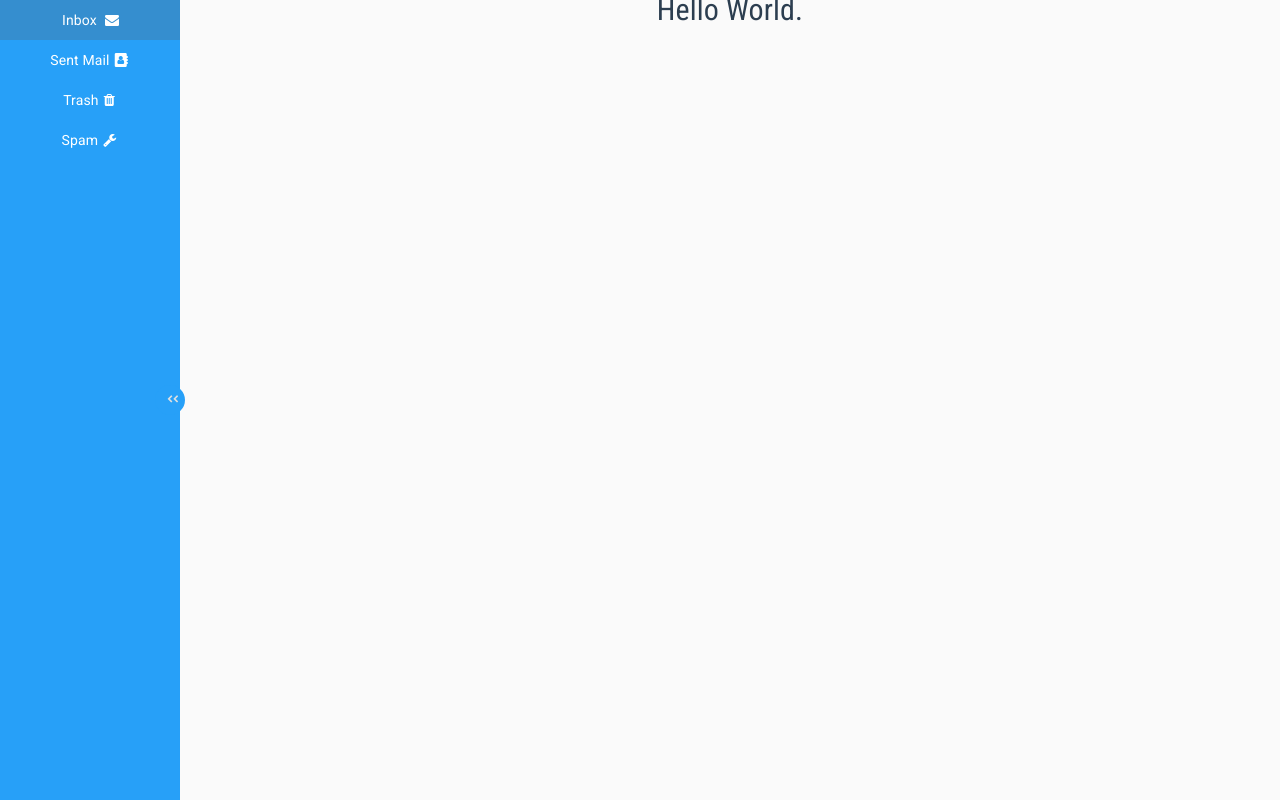
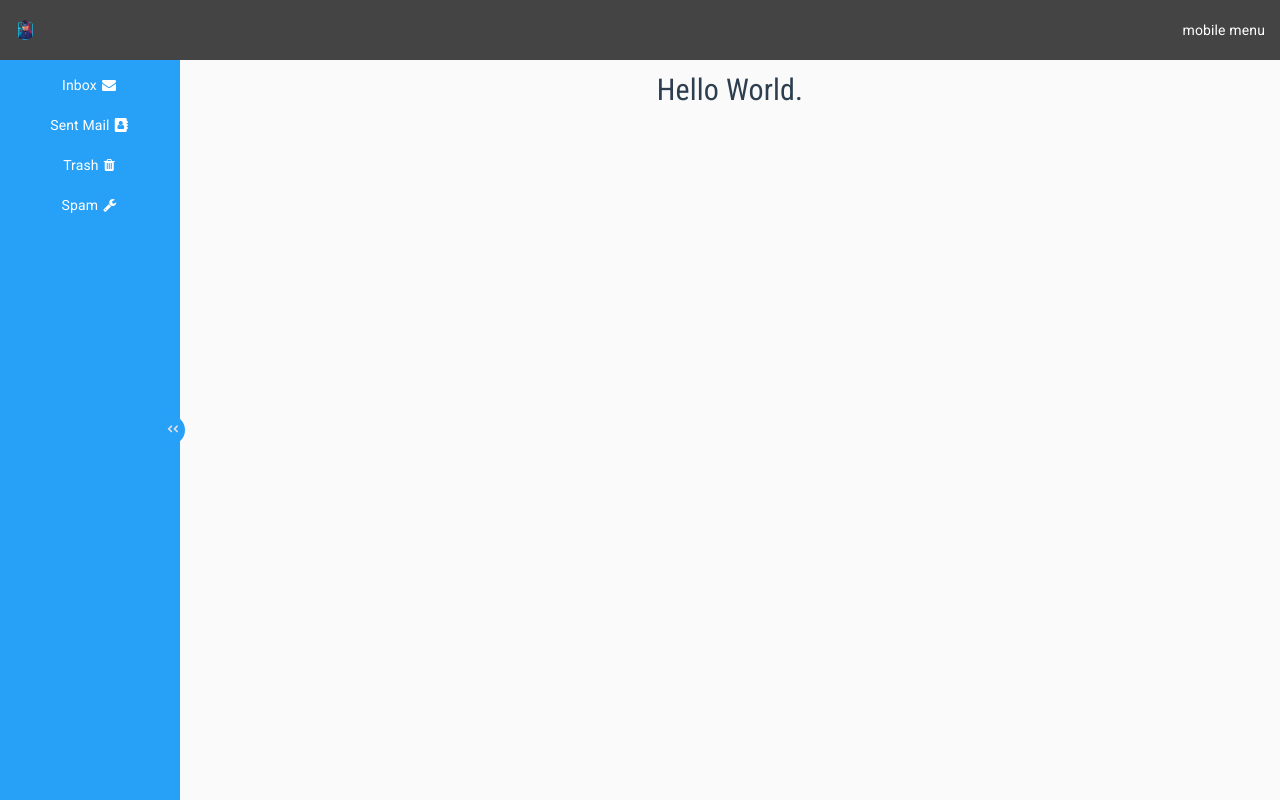
Before and after one commit to jhays89/vue-boilerplate, a Vue app: page / in a window 1280 px wide. Built offline with nearby package versions, Linux system fonts and the light colour scheme.

Commit message:
header initiated

```diff
--- a/src/App.vue
+++ b/src/App.vue
@@ -1,7 +1,8 @@
 <template>
   <div id="app">
+    <app-header></app-header>
     <div class="main-wrapper">
-      <side-nav></side-nav>
+      <app-nav></app-nav>
       <div class="main-content">
         <transition name="fade">
             <router-view/>
@@ -12,12 +13,14 @@
 </template>
 
 <script>
-import SideNav from './components/views/Navigation';
+import Header from './components/Header';
+import Navigation from './components/Navigation';
 
 export default {
   name: 'App',
   components: {
-    'side-nav': SideNav
+    'app-nav': Navigation,
+    'app-header': Header
   }
 }
 </script>
@@ -28,8 +31,6 @@ export default {
 
 #app {
   position: relative;
-  display: flex;
-  height: 100vh;
   -webkit-font-smoothing: antialiased;
   -moz-osx-font-smoothing: grayscale;
   text-align: center;
@@ -74,11 +75,13 @@ h4 {
 
 .main-wrapper {
   display: flex;
+  height: calc(100vh - 60px);
   width: 100%;
 }
 
 .main-content {
   position: relative;
   flex: 1;
+  margin-top: 20px;
 }
 </style>
--- /dev/null
+++ b/src/components/Header.vue
@@ -0,0 +1,40 @@
+<template>
+    <div class="header">
+        <div class="logo-container">
+        </div>
+        <div class="mobile-menu">
+            mobile menu
+        </div>
+    </div>
+</template>
+
+<script>
+export default {
+   data() {
+        return {};
+    }
+}
+
+</script>
+
+<style scoped>
+.header {
+    display: flex;
+    align-items: center;
+    justify-content: space-between;
+    height: 60px;
+    padding: 10px 15px;
+    background-color: #444;
+    color: #fff;
+}
+
+.header .logo-container {
+    width: 20px;
+    height: 20px;
+    border-radius: 50%;
+    background-image: url('/src/assets/solid-justin.png'); /*Why is this not workin?*/
+    background-size: contain;
+    background-position: center;
+    background-repeat: no-repeat;
+}
+</style>
--- a/src/components/views/Navigation.vue
+++ b/src/components/Navigation.vue
@@ -66,7 +66,7 @@
     top: 0;
     width: 180px;
     height: 100%;
-    padding: 0;
+    padding: 5px 0 0;
     background-color: #27a0f8;
 
     transition: left 250ms ease-in-out;
```
Also changed, not shown: src/assets/solid-justin.png (added).
